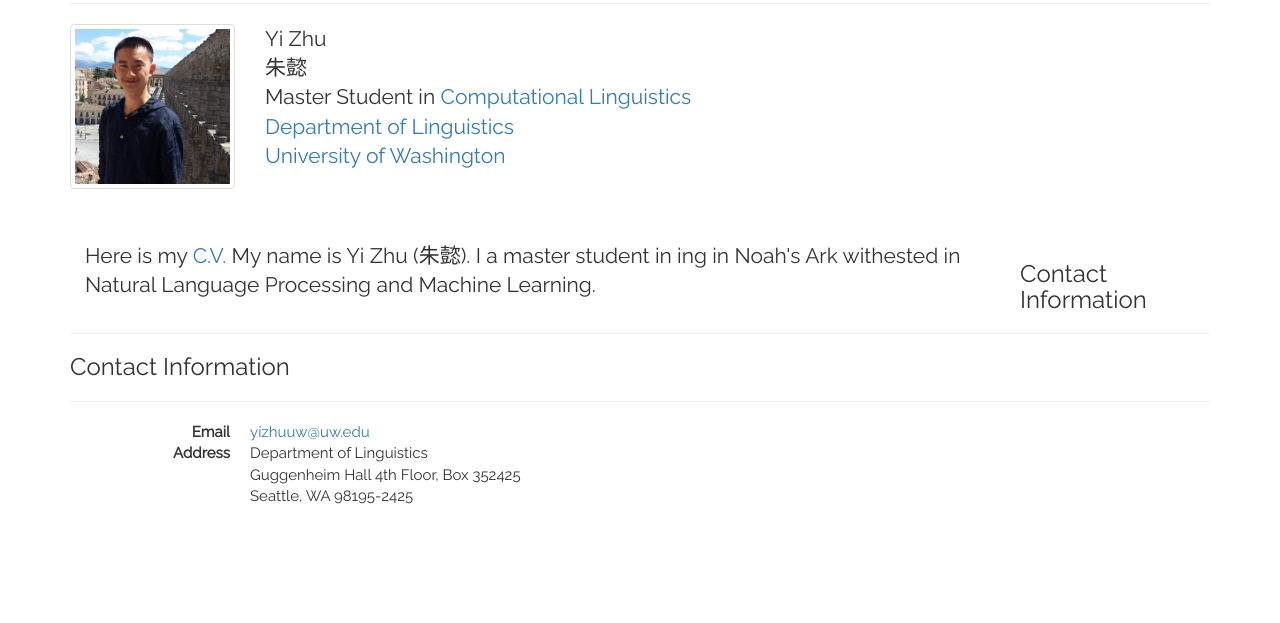
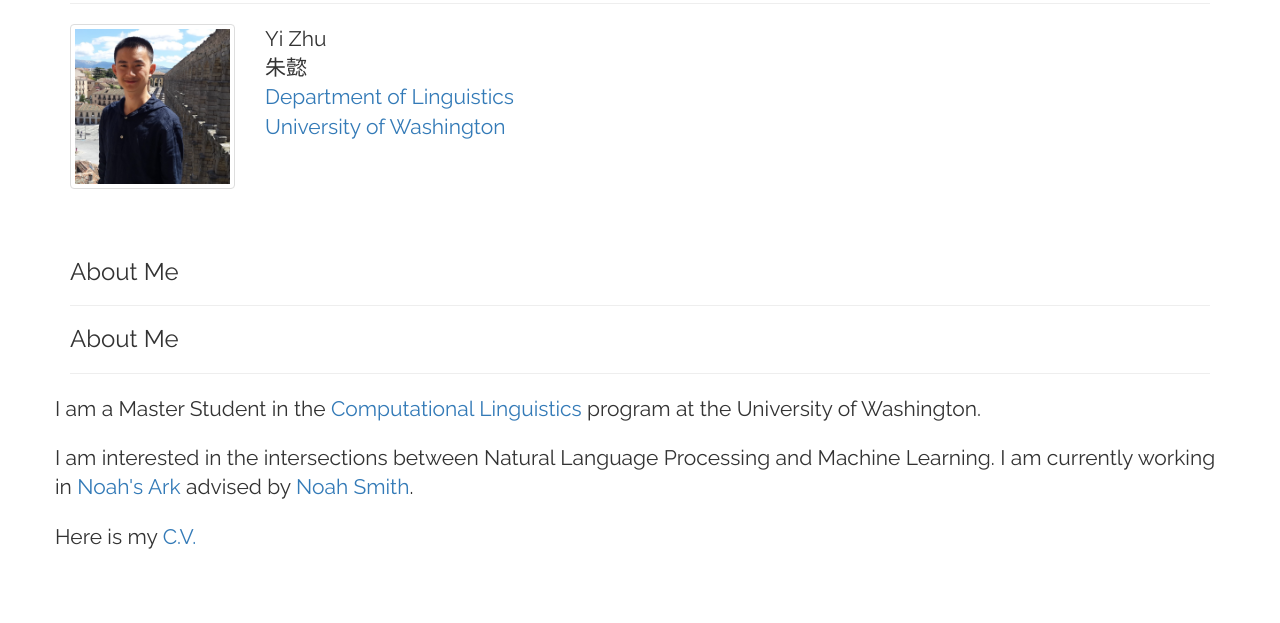
Before and after one commit to zhu-y11/zhu-y11.github.io, a plain HTML site: page index.html in a window 1280 px wide. Shown: the part 96-719 px from the top of the page. Drawn offline with nearby package versions, Linux system fonts and the light colour scheme.

Commit message:
about me

```diff
--- a/index.html
+++ b/index.html
@@ -27,25 +27,12 @@
 	                <p class="lead">
                               Yi Zhu <br>
                               朱懿   <br>
-                              Master Student in <a herf="http://www.compling.uw.edu/">Computational Linguistics</a> <br>
                               <a href="https://linguistics.washington.edu/">Department of Linguistics</a> <br>
                               <a href="http://www.washington.edu/">University of Washington</a> <br>
 	                </p>
 	            </div>
 	        </div>
-
-	          <div class="col-sm-10">
-                  <p class="lead">
-                  Here is my <a href="cv/.pdf">C.V.</a>
-	                    My name is Yi Zhu (朱懿). I a master student in ing in Noah's Ark withested in Natural Language Processing and Machine Learning.
-
-	                </p>
-	            </div>
-
-
-
-
-
+          <div class="page" id="me">About Me</div>
           <div class="page" id="contact">Contact Information</div>
           <div class="text-center">
               <a href="http://www.cs.washington.edu/"><img src="img/logo.png" style="width:50px" alt="UW"></a>
--- /dev/null
+++ b/me.html
@@ -0,0 +1,16 @@
+<!DOCTYPE html>
+<div class="page" id="me">
+  <h3 class="page-title">About Me</h3><hr>
+  <div class="page-body row">
+    <p class="lead">
+      I am a Master Student in the <a href="http://www.compling.uw.edu/">Computational Linguistics</a> program at the University of Washington.
+    </p>
+    <p class="lead">
+    I am interested in the intersections between Natural Language Processing and Machine Learning. I am currently working in <a href="http://www.ark.cs.washington.edu/">Noah's Ark</a> advised by <a href="http://homes.cs.washington.edu/~nasmith">Noah Smith</a>.
+    </p>
+    <p class="lead">
+      Here is my <a href="cv/.pdf">C.V.</a>
+    </p>
+  </div>
+</div>
+</html>
```
